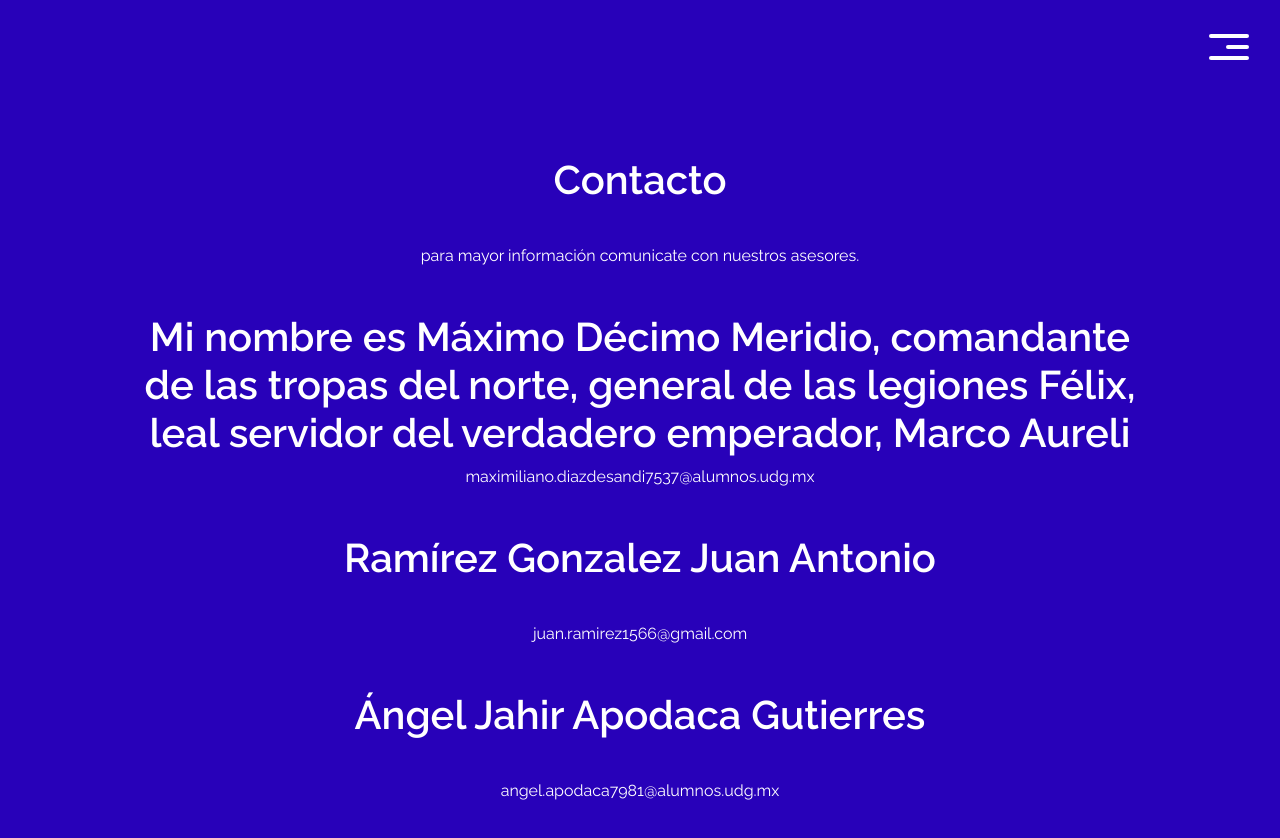
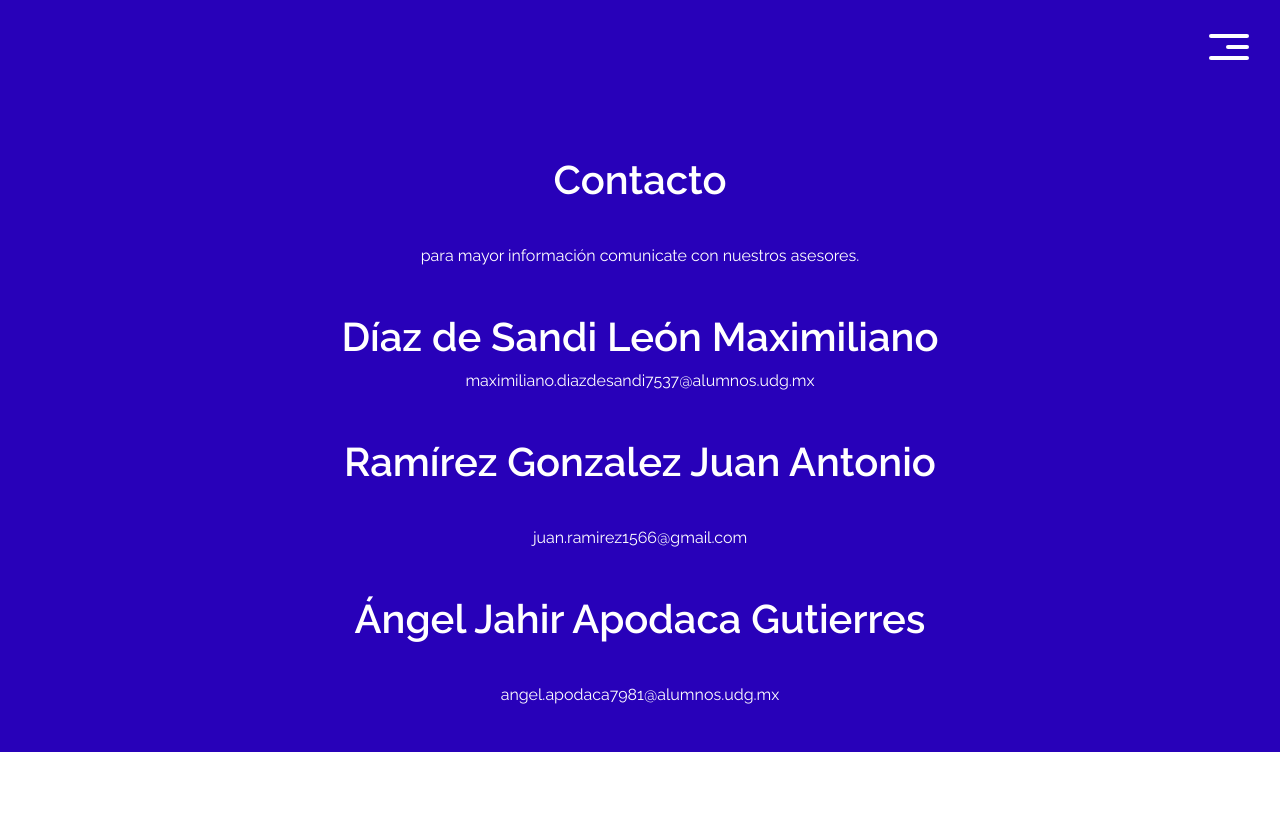
Before and after one commit to PichulaBehemoth/busqueda_oferta, a plain HTML site: page contac.html in a window 1280 px wide. After the commit the page ends 800 px from the top, so only its background shows below. Drawn offline with nearby package versions, Linux system fonts and the light colour scheme.

Commit message:
Update contac.html

```diff
--- a/contac.html
+++ b/contac.html
@@ -82,7 +82,7 @@
                         para mayor información comunicate con nuestros asesores.
                       </p>
                         <h1>
-                          Mi nombre es Máximo Décimo Meridio, comandante de las tropas del norte, general de las legiones Félix, leal servidor del verdadero emperador, Marco Aureli
+                          Díaz de Sandi León Maximiliano
                       </h1>
                         maximiliano.diazdesandi7537@alumnos.udg.mx
                       </p>
```
